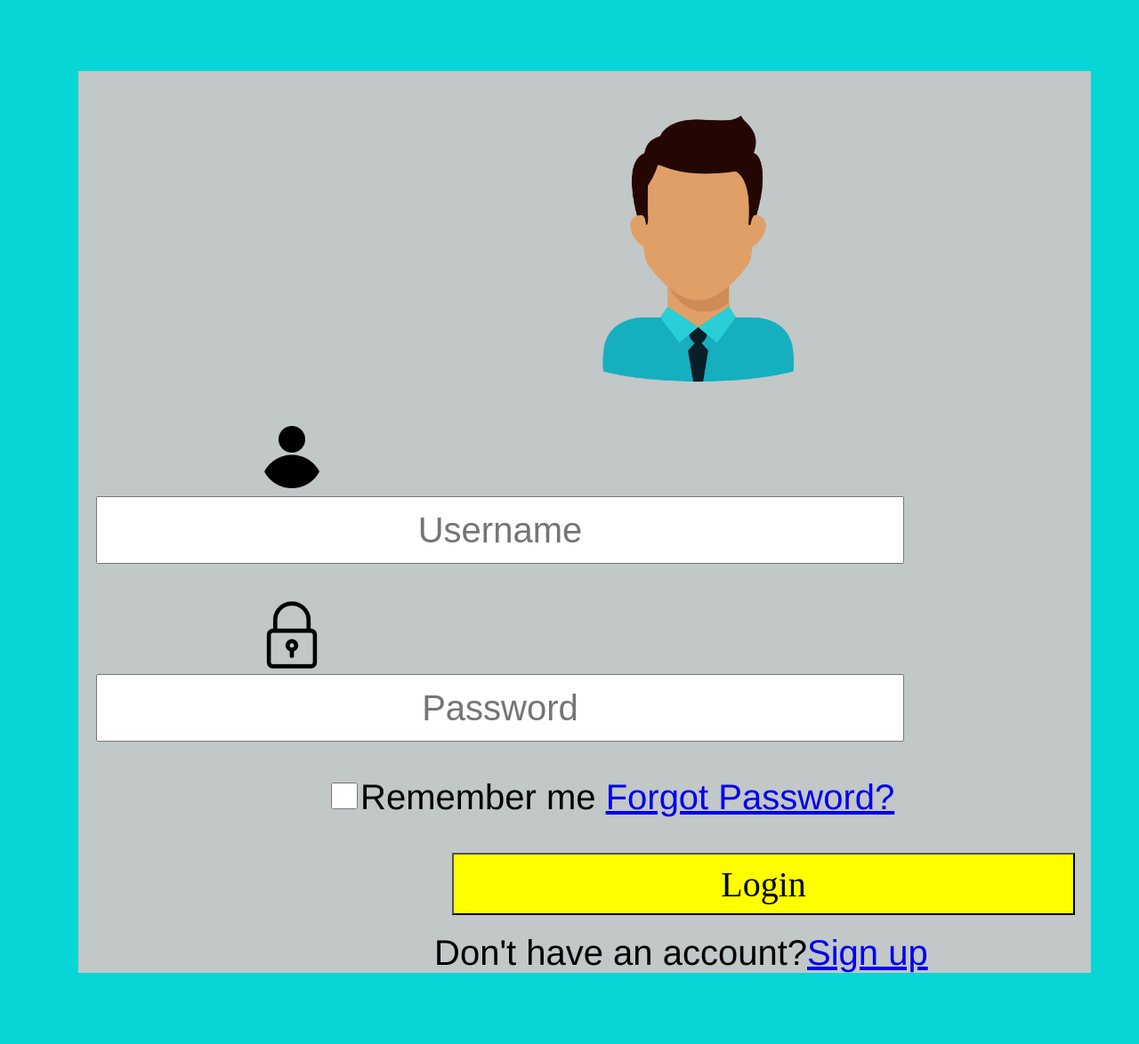
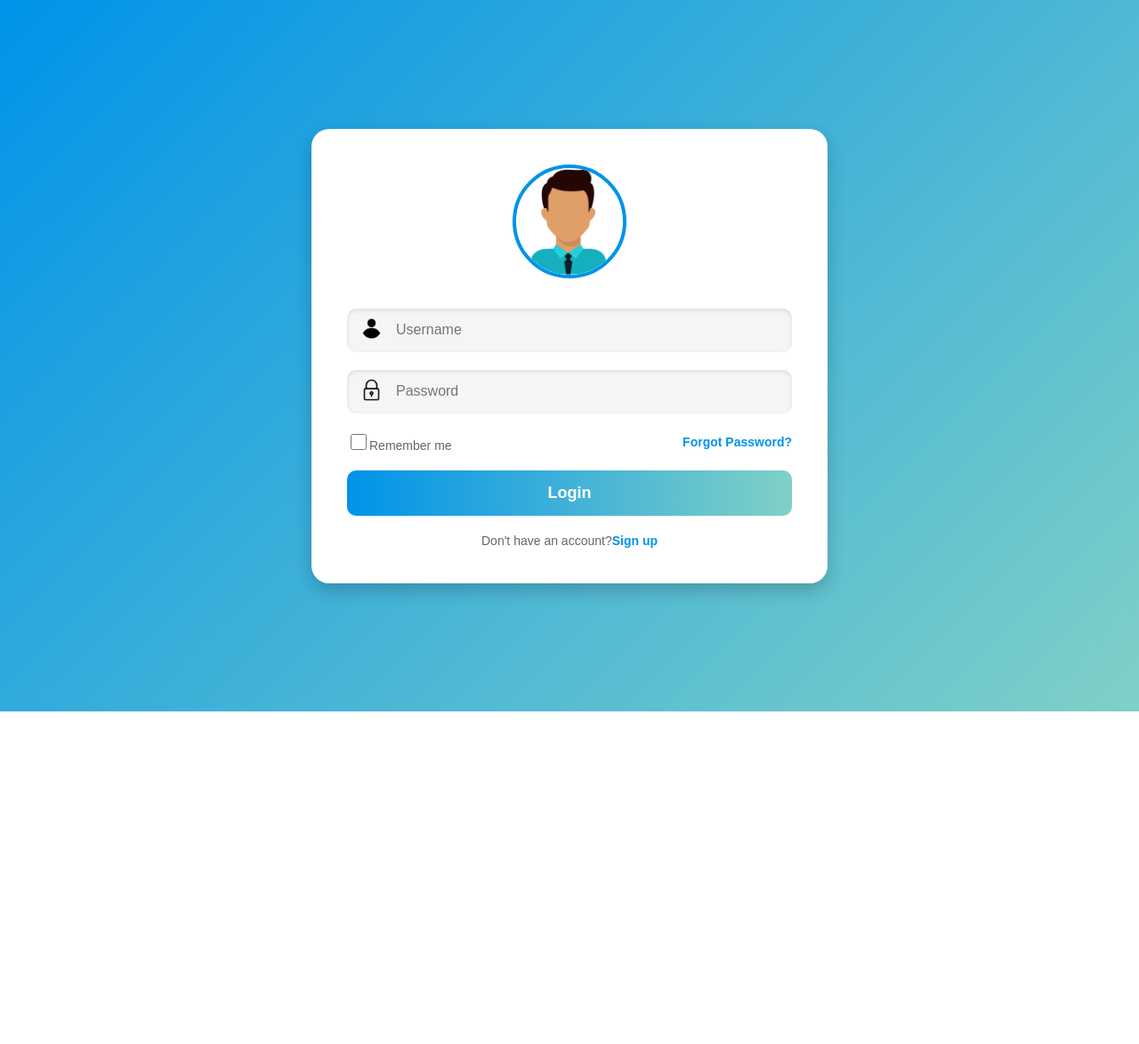
Before and after one commit to muhammadsami11/messagingapp, a PHP site: page /login.html in a window 1280 px wide. Shown: the whole page at 89% size. After the commit the page ends 800 px from the top, so only its background shows below. Run offline with PHP 8.4, Linux system fonts and the light colour scheme.

Commit message:
Update login.css

```diff
--- a/loginpage/login.css
+++ b/loginpage/login.css
@@ -1,90 +1,119 @@
-body{
-  background-color:rgb(6, 214, 214);
+/* General Reset */
+body {
+  margin: 0;
+  padding: 0;
+  font-family: 'Poppins', Arial, sans-serif;
+  display: flex;
+  justify-content: center;
+  align-items: center;
+  height: 100vh;
+  background: linear-gradient(135deg, #0093E9, #80D0C7);
+  color: #333;
 }
-.main-page{
-    width: 110%;
-    height:100%;
-    background-color: rgb(50, 196, 199);
+
+/* Main Page Container */
+.mainpage {
+  width: 500px; /* Clean and centered layout */
+  padding: 40px;
+  background-color: #fff;
+  border-radius: 20px;
+  box-shadow: 0 8px 20px rgba(0, 0, 0, 0.2);
+  text-align: center;
 }
-.login-box{
-  height: 100%;
-  width: 90%;
 
-  margin-top: 80px;
-  margin-bottom: 80px;
-  margin-right: 200px;
-  margin-left: 80px;
-  background-color: rgb(194, 199, 199);
+/* Avatar Section */
+.avatar {
+  margin-bottom: 30px;
 }
-.avatar{
-  height: 100%;
+.avatar img {
+  width: 120px; /* Adjusted size for consistency */
+  height: 120px;
+  border-radius: 50%;
+  border: 4px solid #0093E9;
+}
+
+/* Input Field Containers */
+.username {
+  display: flex;
+  align-items: center;
+  background: #f5f5f5;
+  border-radius: 10px;
+  padding: 10px 15px;
+  margin-bottom: 20px;
+  box-shadow: inset 0 2px 5px rgba(0, 0, 0, 0.1);
+}
+.username img {
+  width: 25px;
+  margin-right: 10px;
+}
+.name,
+.password {
+  border: none;
+  outline: none;
+  background: transparent;
+  font-size: 16px;
   width: 100%;
+  padding: 5px;
+  color: #333;
+}
 
+/* Options Section */
+.options {
+  display: flex;
+  justify-content: space-between;
+  align-items: center;
+  font-size: 14px;
+  margin-top: 10px;
+  margin-bottom: 20px;
+  color: #666;
 }
-.avatar img{
-  height: 300px;
-  width: 300px;
- margin-left:550px ;
- margin-top: 50px;
+.options .checkbox {
+  width: 18px;
+  height: 18px;
 }
-.username{
-  margin-top:40px;
+.options .Forgot {
+  color: #0093E9;
+  text-decoration: none;
+  font-weight: bold;
+  transition: color 0.3s ease;
+}
+.options .Forgot:hover {
+  color: #80D0C7;
+}
 
- height:100%;
- width:100%;
+/* Submit Button */
+.submit-type {
+  margin-top: 20px;
 }
-.username img{
-  margin-left:200px;
-  height:80px;
-  width: 80px;
+button {
+  width: 100%;
+  padding: 15px;
+  font-size: 18px;
+  font-weight: bold;
+  color: #fff;
+  background: linear-gradient(90deg, #0093E9, #80D0C7);
+  border: none;
+  border-radius: 10px;
+  cursor: pointer;
+  transition: transform 0.2s ease, box-shadow 0.3s ease;
 }
-.password{
-  font-family: Arial, Helvetica, sans-serif;
-  font-size:40px;
-  margin-left:20px;
-  margin-bottom: 40px;
-  height: 70px;
-  width:900px;
-  text-align:center;
+button:hover {
+  transform: scale(1.05);
+  box-shadow: 0 5px 15px rgba(0, 147, 233, 0.4);
 }
-.name{
-  font-family: Arial, Helvetica, sans-serif;
-  font-size:40px;
-  margin-left:20px;
-  height: 70px;
-  width:900px;
-  text-align:center;
+
+/* Signup Section */
+.signup {
+  margin-top: 20px;
+  font-size: 14px;
+  color: #666;
 }
-.options{
-  font-family: 'Franklin Gothic Medium', 'Arial Narrow', Arial, sans-serif;
-  font-size:40px;
-  margin-left: 280px;
+.signup a {
+  color: #0093E9;
+  text-decoration: none;
+  font-weight: bold;
+  transition: color 0.3s ease;
 }
-.checkbox{
-  width: 30px;
-  height: 30px;
+.signup a:hover {
+  color: #80D0C7;
 }
-.submit-type{
-  height:30px;
-  width:700px;
-
-
-}
-button{
-  font-family:'Times New Roman', Times, serif;
-  font-size: 40px;
-  height:70px;
-  width:700px;
-  margin-left: 420px;
-  background-color: yellow;
-  margin-bottom:40px;
-  margin-top: 40px;
-  justify-items: center;
-}
-.signup{
-margin-top: 100px;
-font-family: 'Franklin Gothic Medium', 'Arial Narrow', Arial, sans-serif;
-font-size:40px;
-margin-left: 400px;
-
-}
```
